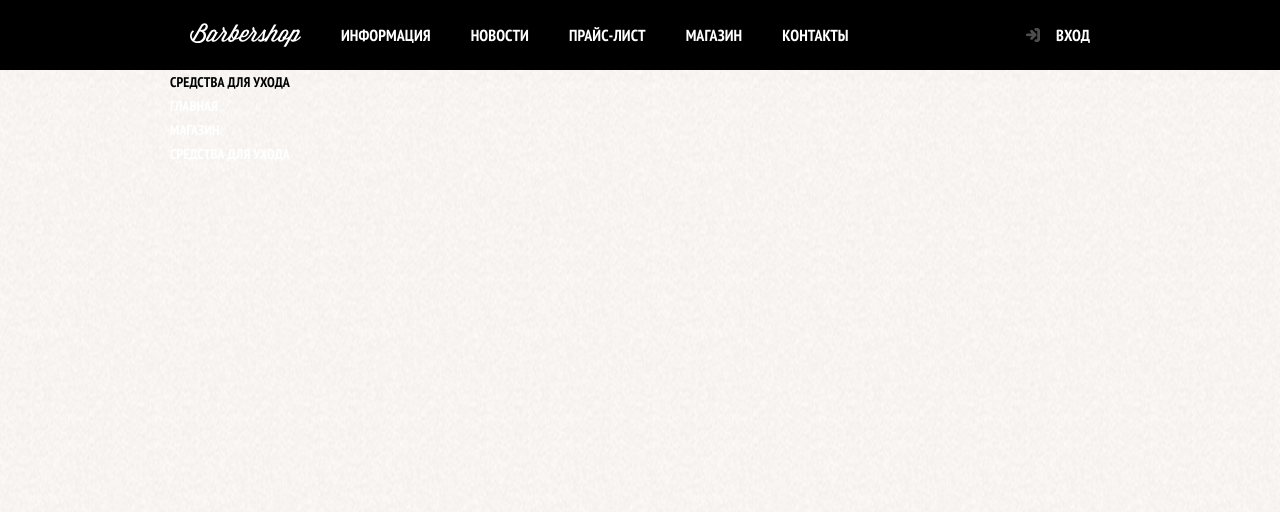
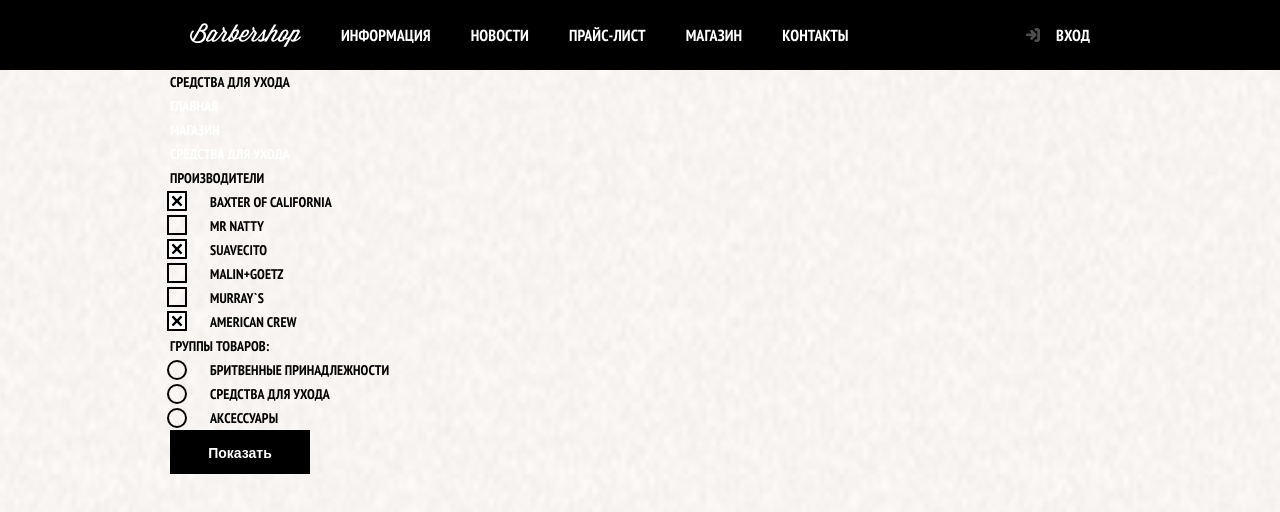
Before and after one commit to hyperdevops/barbershop-borodinski, a plain HTML site: page shop.html in a window 1280 px wide. Drawn offline with Linux system fonts and the light colour scheme.

Commit message:
html markup of the filter-option sections

```diff
--- a/shop.html
+++ b/shop.html
@@ -36,6 +36,63 @@
 			<li class="breadcrumbs-item"><a href="shop.html">Магазин</a></li>
 			<li class="breadcrumbs-item breadcrumbs-current"><a>Средства для ухода</a></li>
 		</ul>
+    <div class="main-content-shop">
+      <aside class="filter">
+        <form action="">
+          <fieldset class="filter-group">
+            <legend class="filter-group-title">Производители</legend>
+            <ul>
+              <li class="filter-option">
+                <input type="checkbox" id="filter-baxter-of-california" checked>
+                <label for="filter-baxter-of-california">Baxter of california</label>
+              </li>
+              <li class="filter-option">
+                <input type="checkbox" id="filter-mr-natty">
+                <label for="filter-mr-natty">Mr natty</label>
+              </li>
+              <li class="filter-option">
+                <input type="checkbox" id="filter-suavecito" checked>
+                <label for="filter-suavecito">Suavecito</label>
+              </li>
+              <li class="filter-option">
+                <input type="checkbox" id="filter-malin-goetz">
+                <label for="filter-malin-goetz">Malin+Goetz</label>
+              </li>
+              <li class="filter-option">
+                <input type="checkbox" id="filter-murrays">
+                <label for="filter-murrays">Murray`s</label>
+              </li>
+              <li class="filter-option">
+                <input type="checkbox" id="filter-american-crew" checked>
+                <label for="filter-american-crew">American crew</label>
+              </li>
+            </ul>
+          </fieldset>
+          <fieldset class="filter-group">
+            <legend class="filter-group-title">Группы товаров:</legend>
+            <ul class="product-group">
+              <li class="filter-option">
+                <input type="radio" id="filter-shave" name="group-filter">
+                <label for="filter-shave">Бритвенные принадлежности</label>
+              </li>
+              <li class="filter-option">
+                <input type="radio" id="filter-care" name="group-filter">
+                <label for="filter-care">Средства для ухода</label>
+              </li>
+              <li class="filter-option">
+                <input type="radio" id="filter-accessories" name="group-filter">
+                <label for="filter-accessories">Аксессуары</label>
+              </li>
+            </ul>
+          </fieldset>
+          <button class="button" type="submit">Показать</button>
+
+<!--
+        <input id="test" class="item" type="checkbox" >
+        <label for="test">test</label> -->
+        </form>
+      </aside>
+    </div>
   </main>
 
 </body>
```
